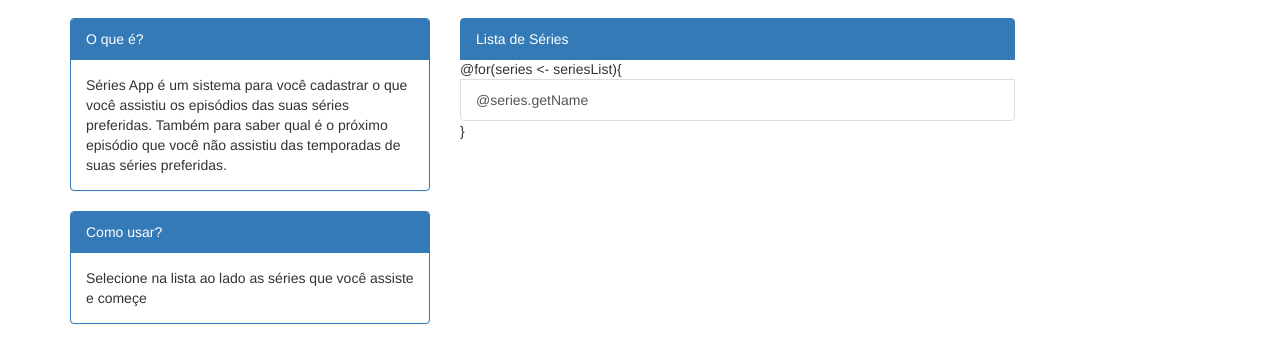
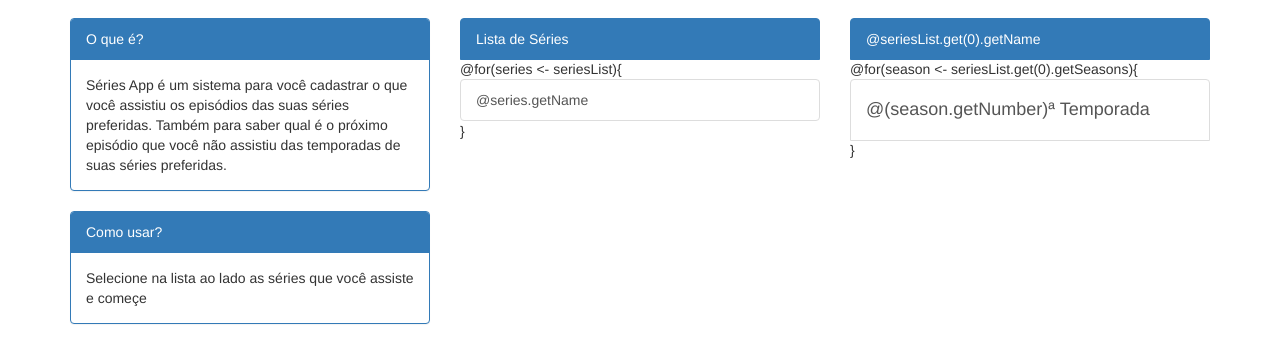
Before and after one commit to adolfomelo/series-app, a plain HTML site: page app/views/index.scala.html in a window 1280 px wide. Shown: the part 74-436 px from the top of the page. Drawn offline with nearby package versions, Linux system fonts and the light colour scheme.

Commit message:
[VIEW] Started Collapse

```diff
--- a/app/views/index.scala.html
+++ b/app/views/index.scala.html
@@ -12,6 +12,8 @@
         <!-- Bootstrap -->
         <link rel="stylesheet" href="https://netdna.bootstrapcdn.com/bootstrap/3.1.1/css/bootstrap.min.css">
         <script type="text/javascript" src="https://netdna.bootstrapcdn.com/bootstrap/3.1.1/js/bootstrap.min.js"></script>
+        <!-- Mine css-->
+        <link rel="stylesheet" href="@routes.Assets.at("css/stylesheet.css")">
     </head>
     <body>
         <nav class="navbar navbar-default">
@@ -42,18 +44,49 @@
                         </div>
                     </div>
                 </div>
-                <div class="col-md-6">
+
+                <div class="col-md-4">
                     <div class="list-group">
                         <a class="list-group-item active">
                             Lista de Séries
                         </a>
-                        @for(series <- seriesList){
-                            <a class="list-group-item">
-                                @series.getName
-                            </a>
-                        }
+                        <div class="scrollable">
+                            @for(series <- seriesList){
+                                <a class="list-group-item">
+                                    @series.getName
+                                </a>
+                            }
+                        </div>
+
                     </div>
                 </div>
+                <!-- TODO fix collapse -->
+                <div class="col-md-4">
+                    <div class="list-group">
+                        <a class="list-group-item active">
+                            @seriesList.get(0).getName
+                        </a>
+
+                        <div class="scrollable">
+                            @for(season <- seriesList.get(0).getSeasons){
+                                <a class="list-group-item">
+                                    <h4 data-toggle="collapse" data-target="#season@season.getId">
+                                        @(season.getNumber)ª Temporada
+                                    </h4>
+                                </a>
+                                <div class="collapse" id="season@season.getId">
+                                    @for(episode <- season.getEpisodes){
+                                        <a class="list-group-item">
+                                            @episode.getNumber - @episode.getName
+                                        </a>
+                                    }
+                                </div>
+                            }
+                        </div>
+
+                    </div>
+                </div>
+
             </div>
         </div>
 
--- /dev/null
+++ b/public/css/stylesheet.css
@@ -0,0 +1,5 @@
+.scrollable {
+    height:370px;
+    overflow: hidden;
+    overflow-y: scroll;
+}
```
Also changed, not shown: 1 other file.
